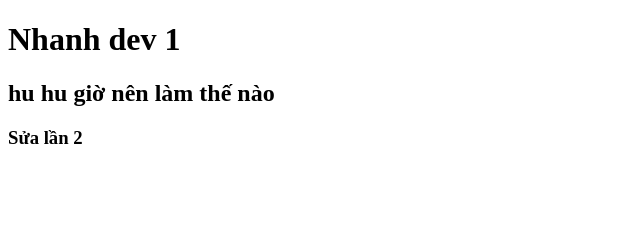
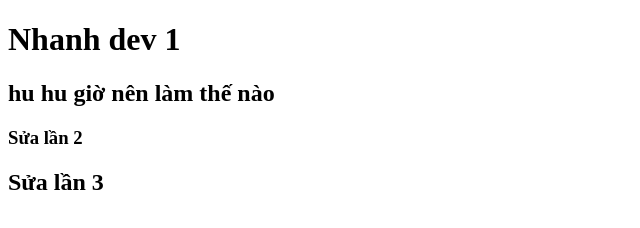
Before and after one commit to toantran37ftu/weblearning-new, a plain HTML site: page index.html in a window 1280 px wide. Shown: the whole page, without its empty margins (0-640 px from the left). Drawn offline with Linux system fonts and the light colour scheme.

Commit message:
Update 3rd dev1

```diff
--- a/index.html
+++ b/index.html
@@ -9,5 +9,6 @@
     <h1>Nhanh dev 1</h1>
     <h2>hu hu giờ nên làm thế nào</h2>
     <h3>Sửa lần 2</h3>
+    <h2>Sửa lần 3</h2>
   </body>
 </html>
```
